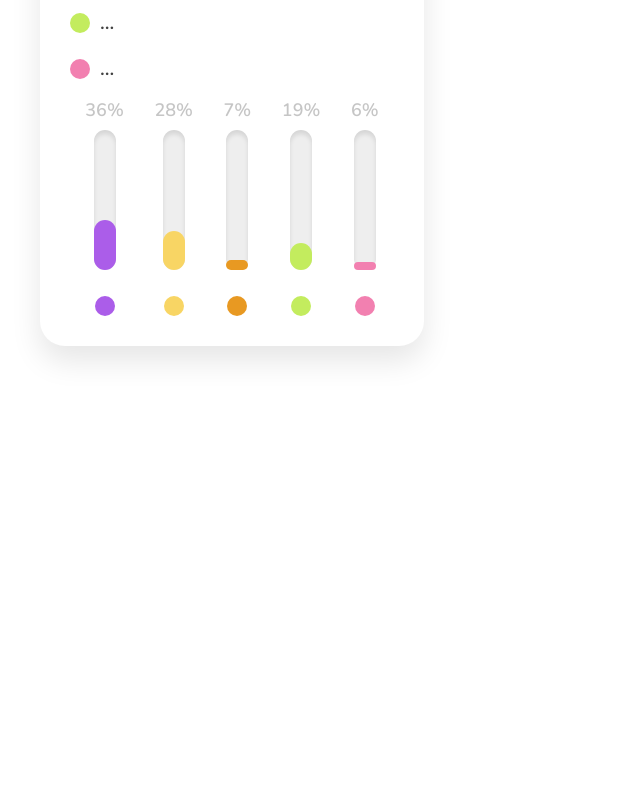
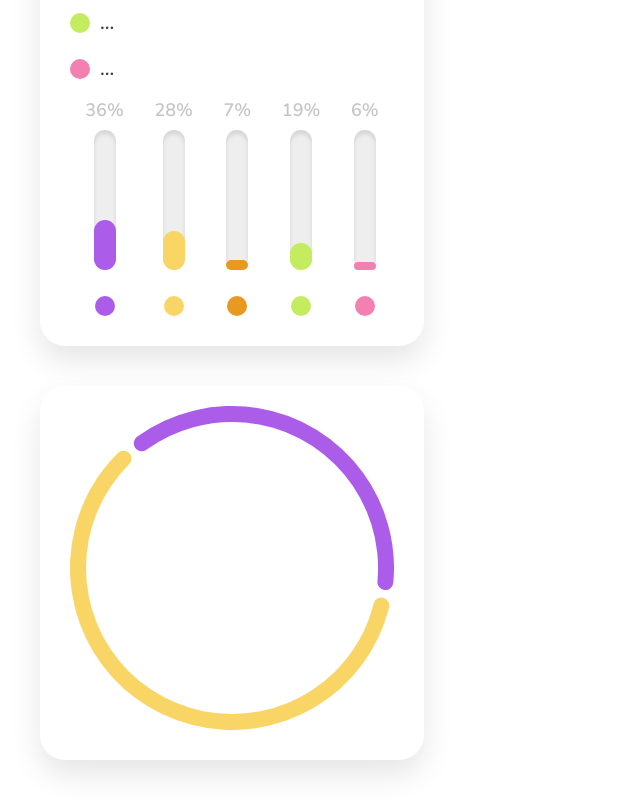
Before and after one commit to VanCode111/front-react, a React (Create React App) app: page /dashboard in a window 1280 px wide. Shown: the part 845-1645 px from the top of the page, without its empty margins (0-640 px from the left). Before the commit the page ends 1231 px from the top, so only its background shows below. Built offline with nearby package versions, Linux system fonts and the light colour scheme.

Commit message:
add circle chart

```diff
--- a/package.json
+++ b/package.json
@@ -9,6 +9,7 @@
         "classnames": "^2.3.2",
         "prop-types": "^15.8.1",
         "react": "^18.2.0",
+        "react-chartjs-2": "^4.3.1",
         "react-dom": "^18.2.0",
         "react-router-dom": "^6.4.2",
         "react-scripts": "^2.1.3",
--- /dev/null
+++ b/src/components/CircleChart/CircleChart.jsx
@@ -0,0 +1,40 @@
+import React from "react";
+
+import { Chart as ChartJS, ArcElement, Tooltip, Legend } from "chart.js";
+import { Doughnut } from "react-chartjs-2";
+ChartJS.register(ArcElement, Tooltip, Legend);
+
+const options = {
+  plugins: {
+    legend: {
+      display: false,
+      labels: {
+        pointStyle: "circle",
+      },
+    },
+  },
+};
+
+const CircleChart = ({ data, colors }) => {
+  const dataSet = {
+    labels: ["Red", "Blue"],
+    datasets: [
+      {
+        label: "# of Votes",
+        data: [12, 19],
+        backgroundColor: colors,
+        borderWidth: 0,
+        borderRadius: 50,
+
+        spacing: 5,
+        rotation: -40,
+        weight: 0.2,
+        cutout: "90%",
+      },
+    ],
+  };
+
+  return <Doughnut data={dataSet} options={options} />;
+};
+
+export default CircleChart;
--- a/src/pages/dashboard/index.jsx
+++ b/src/pages/dashboard/index.jsx
@@ -1,16 +1,33 @@
-import React from 'react';
-import { HorizontalProgressBar, ListItem, VerticalProgressBar } from '../../components';
+import React from "react";
+import {
+  HorizontalProgressBar,
+  ListItem,
+  VerticalProgressBar,
+} from "../../components";
 
-import { Card } from '../../containers';
+import { Card } from "../../containers";
+import CircleChart from "../../components/CircleChart/CircleChart";
 
-import styles from './dashboard.module.css';
+import styles from "./dashboard.module.css";
 
 export const DashBoard = () => (
   <div>
     <Card className={styles.card}>
       <h3 className={styles.title}>Пол аудитории</h3>
-            <HorizontalProgressBar className={styles.progressBar} color="#AB5DE9" label="М" maxValue={3000} curValue={2567} />
-            <HorizontalProgressBar className={styles.progressBar} color="#F8D564" label="Ж" maxValue={3000} curValue={2076} />
+      <HorizontalProgressBar
+        className={styles.progressBar}
+        color="#AB5DE9"
+        label="М"
+        maxValue={3000}
+        curValue={2567}
+      />
+      <HorizontalProgressBar
+        className={styles.progressBar}
+        color="#F8D564"
+        label="Ж"
+        maxValue={3000}
+        curValue={2076}
+      />
     </Card>
     <Card className={styles.card}>
       <h3 className={styles.title}>Возраст аудитории:</h3>
@@ -38,5 +55,11 @@ export const DashBoard = () => (
         <VerticalProgressBar color="#F280B0" percent={6} point />
       </div>
     </Card>
+    <Card className={styles.card}>
+      <CircleChart
+        colors={["rgb(171, 93, 233)", "rgb(248, 213, 100)"]}
+        data={[1268, 2100]}
+      />
+    </Card>
   </div>
 );
```
Also changed, not shown: 1 other file (tests, documents, lock files or other folders). Lines whose indentation alone changed are shown as unchanged.
